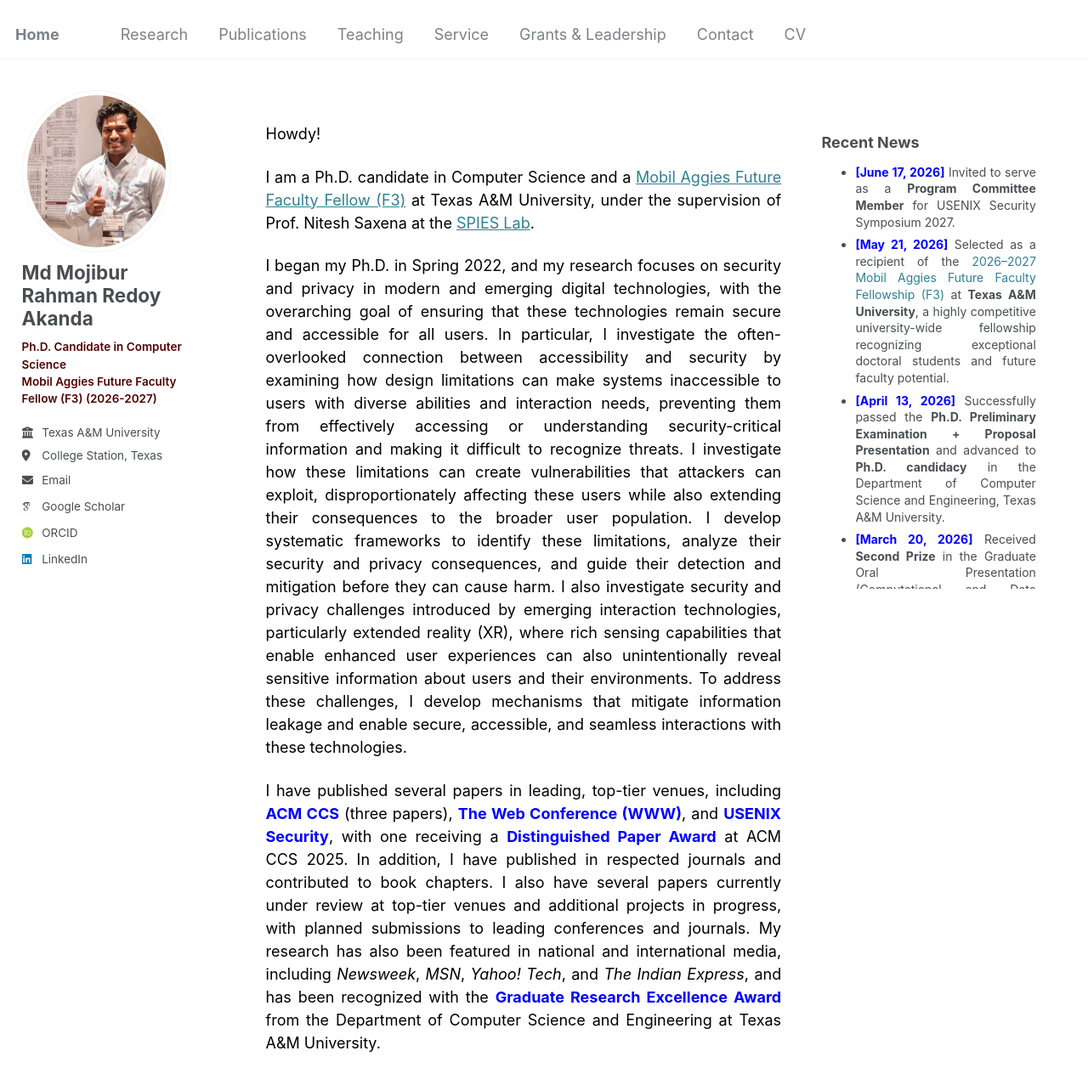
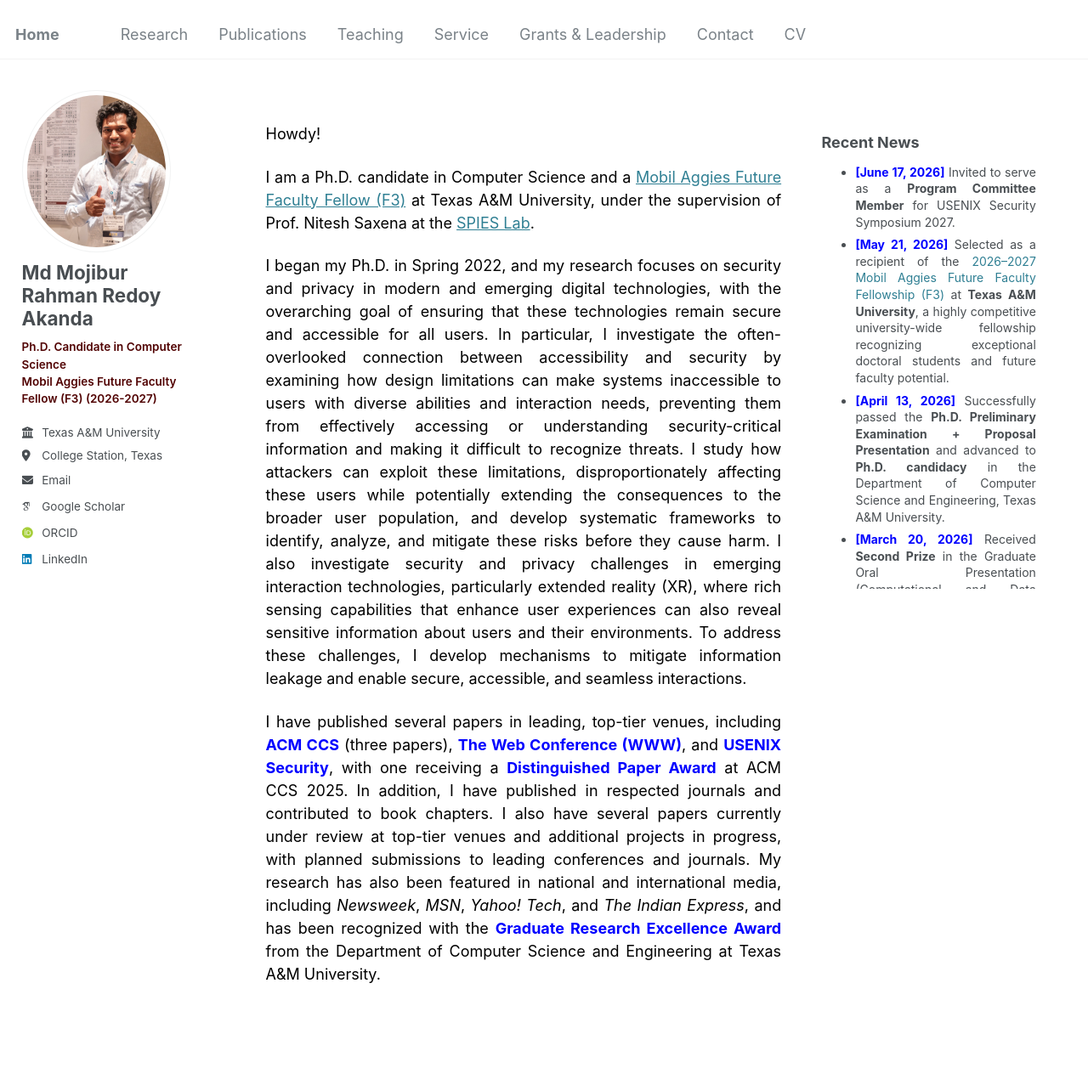
Before and after one commit to redoyakanda/redoyakanda.github.io, a Jekyll site: the page built from _pages/about.md, in a window 1280 px wide and 1400 px high. Shown: the top 1277 px of the window at 85% size. Built offline with Jekyll 4.4.1, drawn with Linux system fonts in a browser that asks for light colours; some web fonts are replaced.

Commit message:
Update about.md

```diff
--- a/_pages/about.md
+++ b/_pages/about.md
@@ -24,7 +24,7 @@ I am a Ph.D. candidate in Computer Science and a <a href="https://grad.tamu.edu/
   </p>
 
   <p>
-I began my Ph.D. in Spring 2022, and my research focuses on security and privacy in modern and emerging digital technologies, with the overarching goal of ensuring that these technologies remain secure and accessible for all users. In particular, I investigate the often-overlooked connection between accessibility and security by examining how design limitations can make systems inaccessible to users with diverse abilities and interaction needs, preventing them from effectively accessing or understanding security-critical information and making it difficult to recognize threats. I investigate how these limitations can create vulnerabilities that attackers can exploit, disproportionately affecting these users while also extending their consequences to the broader user population. I develop systematic frameworks to identify these limitations, analyze their security and privacy consequences, and guide their detection and mitigation before they can cause harm. I also investigate security and privacy challenges introduced by emerging interaction technologies, particularly extended reality (XR), where rich sensing capabilities that enable enhanced user experiences can also unintentionally reveal sensitive information about users and their environments. To address these challenges, I develop mechanisms that mitigate information leakage and enable secure, accessible, and seamless interactions with these technologies.
+I began my Ph.D. in Spring 2022, and my research focuses on security and privacy in modern and emerging digital technologies, with the overarching goal of ensuring that these technologies remain secure and accessible for all users. In particular, I investigate the often-overlooked connection between accessibility and security by examining how design limitations can make systems inaccessible to users with diverse abilities and interaction needs, preventing them from effectively accessing or understanding security-critical information and making it difficult to recognize threats. I study how attackers can exploit these limitations, disproportionately affecting these users while potentially extending the consequences to the broader user population, and develop systematic frameworks to identify, analyze, and mitigate these risks before they cause harm. I also investigate security and privacy challenges in emerging interaction technologies, particularly extended reality (XR), where rich sensing capabilities that enhance user experiences can also reveal sensitive information about users and their environments. To address these challenges, I develop mechanisms to mitigate information leakage and enable secure, accessible, and seamless interactions.
       </p>
 
   <p>
```
